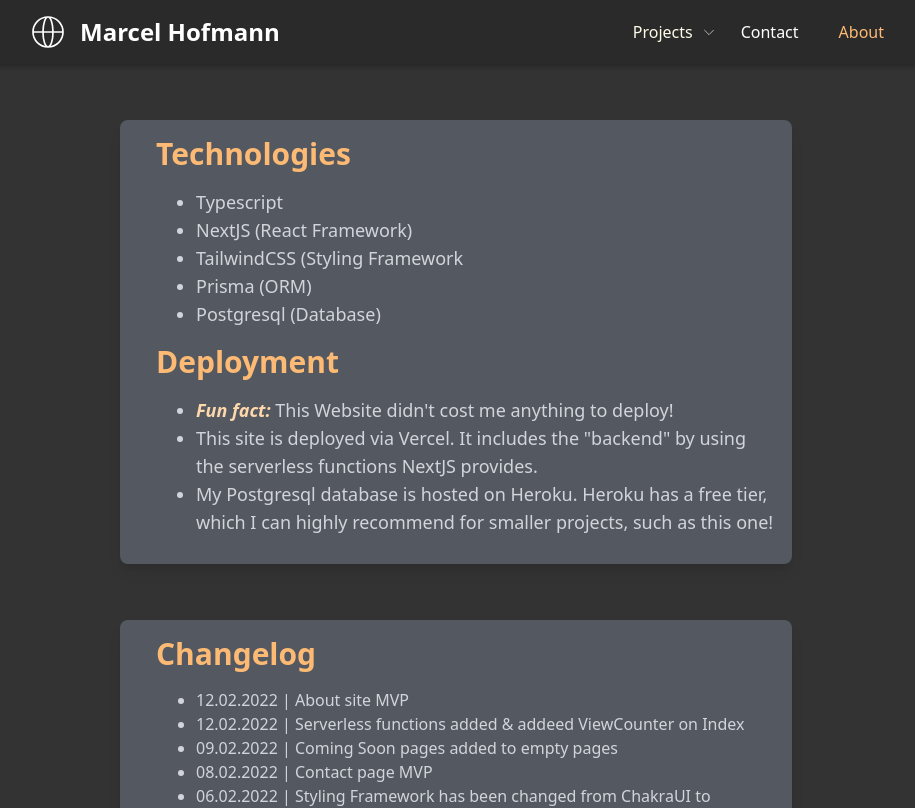
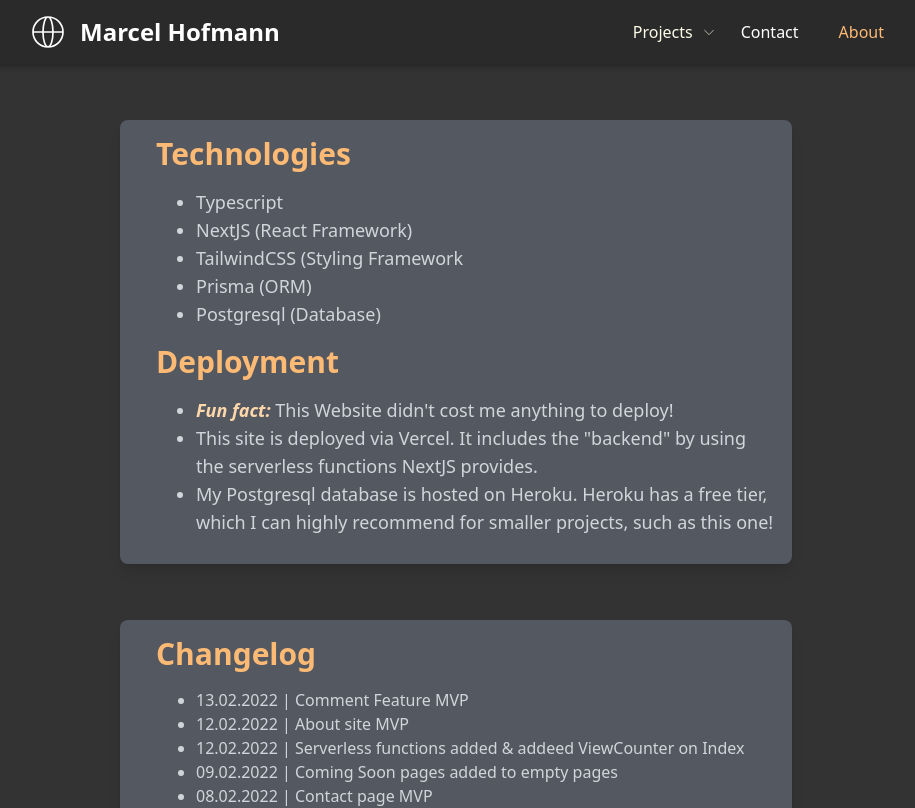
Before and after one commit to marcelhfm/MyWebsite, a Next.js app in the folder client/: page /about in a window 1280 px wide. Shown: the top 808 px of the page, without its empty margins (184-1099 px from the left). Built offline with nearby package versions, Linux system fonts and the light colour scheme.

Commit message:
small change

```diff
--- a/client/src/pages/about.tsx
+++ b/client/src/pages/about.tsx
@@ -47,6 +47,7 @@ const About = ({ viewCounter }) => {
               Changelog
             </h1>
             <ul className="text-md ml-3 mb-3 list-disc p-2 md:ml-10">
+              <li>13.02.2022 | Comment Feature MVP</li>
               <li>12.02.2022 | About site MVP</li>
               <li>
                 12.02.2022 | Serverless functions added & addeed ViewCounter on
```
